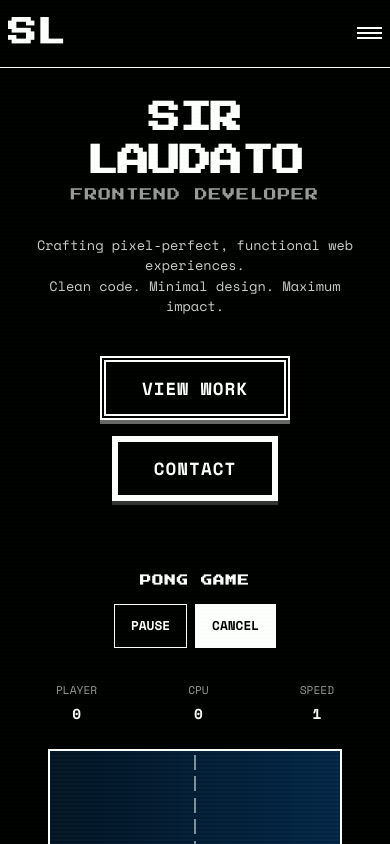
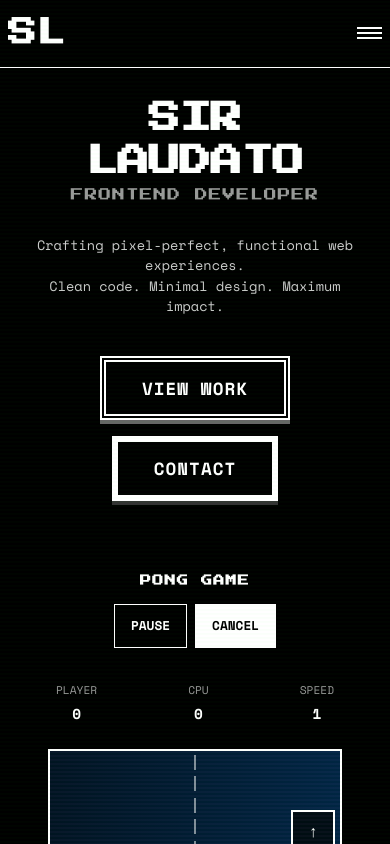
Before and after one commit to SeidoSeido/Portfolio-8-bit, a Vue app: page / in a window 390 px wide. Both pictures are taken after a click on the button "PLAY". Shown: the top 844 px of the page. Built offline with nearby package versions, Linux system fonts and the light colour scheme; a web font is replaced by a local one.

Commit message:
Made the minigame mobile-friendly.

```diff
--- a/src/components/HeroSection.vue
+++ b/src/components/HeroSection.vue
@@ -49,7 +49,30 @@
                 <span class="stat-value">{{ gameSpeed }}</span>
               </div>
             </div>
-            <div class="game-board" ref="gameBoard" @keydown="handleKeyDown" @keyup="handleKeyUp" tabindex="0">              <!-- Player Paddle -->
+            <div class="game-board" ref="gameBoard" @keydown="handleKeyDown" @keyup="handleKeyUp" tabindex="0">
+              <!-- Mobile Touch Controls -->
+              <div v-if="gameActive && isMobile" class="mobile-controls">
+                <button
+                  class="touch-btn touch-up"
+                  @touchstart="handleTouchStart('up')"
+                  @touchend="handleTouchEnd('up')"
+                  @mousedown="handleTouchStart('up')"
+                  @mouseup="handleTouchEnd('up')"
+                >
+                  ↑
+                </button>
+                <button
+                  class="touch-btn touch-down"
+                  @touchstart="handleTouchStart('down')"
+                  @touchend="handleTouchEnd('down')"
+                  @mousedown="handleTouchStart('down')"
+                  @mouseup="handleTouchEnd('down')"
+                >
+                  ↓
+                </button>
+              </div>
+
+              <!-- Player Paddle -->
               <div
                 v-if="gameActive || gameStarted"
                 class="paddle player-paddle"
@@ -96,12 +119,12 @@
                   <p>PRESS RESUME TO CONTINUE</p>
                 </div>
               </div>
-
                 <!-- Start Screen -->
               <div v-if="!gameActive && !gameStarted" class="game-overlay">
                 <div class="start-screen">
                   <h4>CLASSIC PONG</h4>
-                  <p>USE ↑ ↓ TO MOVE PADDLE</p>
+                  <p v-if="!isMobile">USE ↑ ↓ TO MOVE PADDLE</p>
+                  <p v-if="isMobile">USE TOUCH BUTTONS TO MOVE</p>
                   <p>FIRST TO 5 POINTS WINS</p>
                   <button @click="startGame" class="game-btn">START GAME</button>
                 </div>
@@ -154,10 +177,17 @@ export default {
         speedX: 3,
         speedY: 2
       },
-
         // Game mechanics
       keys: {},
       gameInterval: null,
+
+      // Mobile support
+      isMobile: false,
+      touchControls: {
+        up: false,
+        down: false
+      },
+
       // Game settings
       maxScore: 5,
       ballSpeedIncrease: 0.2,
@@ -165,6 +195,7 @@ export default {
     }
   },
   mounted() {
+    this.detectMobile()
     this.setupKeyboardListeners()
     this.initScrollAnimations()
   },
@@ -174,10 +205,24 @@ export default {
       this.observer.disconnect()
     }
   },
+    methods: {
+    detectMobile() {
+      this.isMobile = /Android|webOS|iPhone|iPad|iPod|BlackBerry|IEMobile|Opera Mini/i.test(navigator.userAgent) ||
+                      window.innerWidth <= 768
+    },
 
-  methods: {    setupKeyboardListeners() {
+    handleTouchStart(direction) {
+      if (!this.gameActive || this.gamePaused) return
+      this.touchControls[direction] = true
+    },
+
+    handleTouchEnd(direction) {
+      if (!this.gameActive || this.gamePaused) return
+      this.touchControls[direction] = false
+    },    setupKeyboardListeners() {
       window.addEventListener('keydown', this.handleKeyDown)
       window.addEventListener('keyup', this.handleKeyUp)
+      window.addEventListener('resize', this.detectMobile)
     },
       initScrollAnimations() {
       // Add initial animation trigger for game container
@@ -247,12 +292,15 @@ export default {
       this.ball.speedY = Math.random() * 4 - 2
 
       this.keys = {}
-    },
-    updatePlayerPaddle() {
-      if (this.keys['ArrowUp'] && this.playerPaddle.y > 0) {
+    },      updatePlayerPaddle() {
+      // Handle keyboard controls
+      const upPressed = this.keys['ArrowUp'] || this.touchControls.up
+      const downPressed = this.keys['ArrowDown'] || this.touchControls.down
+
+      if (upPressed && this.playerPaddle.y > 0) {
         this.playerPaddle.y -= this.playerPaddle.speed
       }
-      if (this.keys['ArrowDown'] && this.playerPaddle.y < this.boardHeight - this.playerPaddle.height) {
+      if (downPressed && this.playerPaddle.y < this.boardHeight - this.playerPaddle.height) {
         this.playerPaddle.y += this.playerPaddle.speed
       }
     },
@@ -354,12 +402,16 @@ export default {
       this.gameActive = false
       this.gameWinner = winner
       this.cleanup()    },
-
       cleanup() {
       if (this.gameInterval) {
         clearInterval(this.gameInterval)
         this.gameInterval = null
       }
+
+      // Remove event listeners
+      window.removeEventListener('keydown', this.handleKeyDown)
+      window.removeEventListener('keyup', this.handleKeyUp)
+      window.removeEventListener('resize', this.detectMobile)
     }
   }
 }
@@ -758,6 +810,44 @@ export default {
   100% { box-shadow: 0 0 12px rgba(255, 255, 255, 1), 0 0 18px rgba(255, 255, 255, 0.6); }
 }
 
+/* Mobile Touch Controls */
+.mobile-controls {
+  position: absolute;
+  right: 10px;
+  top: 50%;
+  transform: translateY(-50%);
+  display: flex;
+  flex-direction: column;
+  gap: 10px;
+  z-index: 10;
+}
+
+.touch-btn {
+  width: 40px;
+  height: 40px;
+  border: 2px solid #fff;
+  background: rgba(0, 0, 0, 0.7);
+  color: #fff;
+  font-size: 18px;
+  font-weight: bold;
+  cursor: pointer;
+  user-select: none;
+  display: flex;
+  align-items: center;
+  justify-content: center;
+  transition: all 0.2s ease;
+  -webkit-tap-highlight-color: transparent;
+}
+
+.touch-btn:active {
+  background: rgba(255, 255, 255, 0.3);
+  transform: scale(0.95);
+}
+
+.touch-btn:hover {
+  background: rgba(255, 255, 255, 0.2);
+}
+
 .center-line {
   position: absolute;
   left: 50%;
@@ -950,13 +1040,22 @@ export default {
   .game-header {
     padding: 0.6rem;
   }
-
     .game-title {
     font-size: 0.7rem;
   }
 
   .game-controls span {
     font-size: 0.6rem;
+  }
+
+  .mobile-controls {
+    right: 5px;
+  }
+
+  .touch-btn {
+    width: 35px;
+    height: 35px;
+    font-size: 16px;
   }
 }
 
```
Lines whose indentation alone changed are shown as unchanged.
